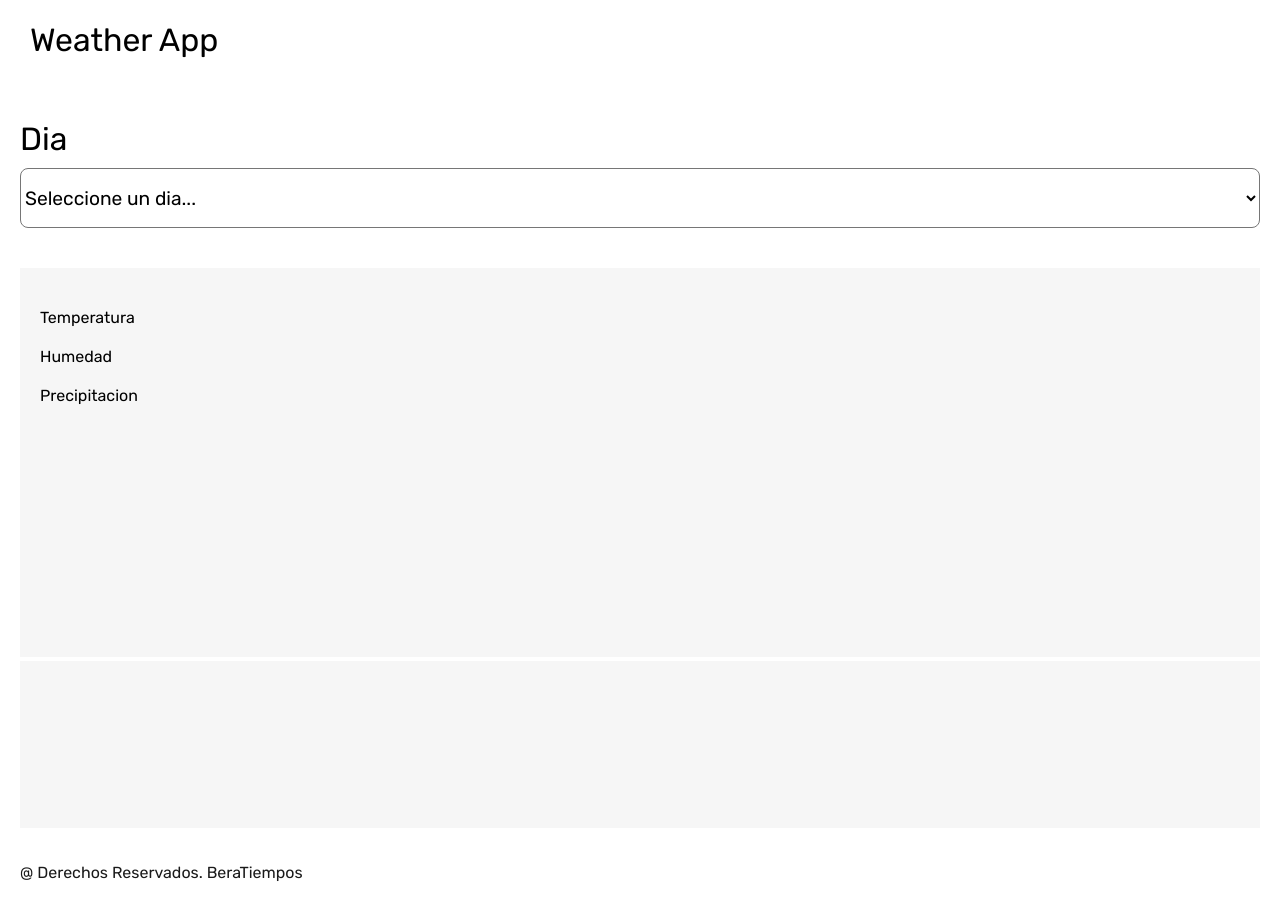
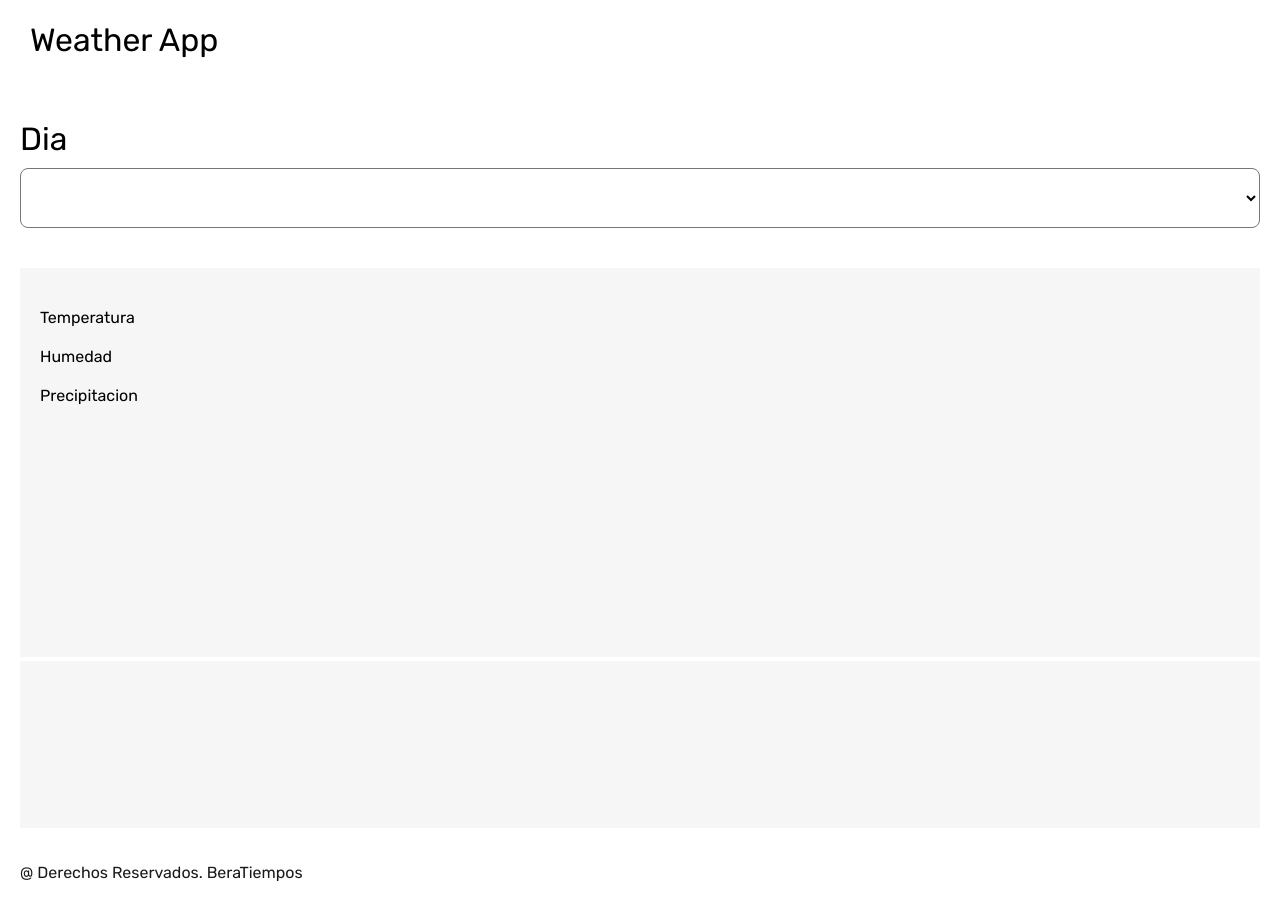
Before and after one commit to queondatodotranqui/WeatherApp, a website: page index.html in a window 1280 px wide. Drawn offline with Linux system fonts and the light colour scheme.

Commit message:
Update index.html

```diff
--- a/index.html
+++ b/index.html
@@ -45,8 +45,7 @@
                 <div class="selectores">
                     <label> Dia </label>
                     <select id="dias">
-                        <option selected> Seleccione un dia...</option>
-                        <option class="daily" value="0"> </option>
+                        <option class="daily" value="0" selected> </option>
                         <option class="daily" value="1"> </option>
                         <option class="daily" value="2"> </option>
                         <option class="daily" value="3"> </option>
```
